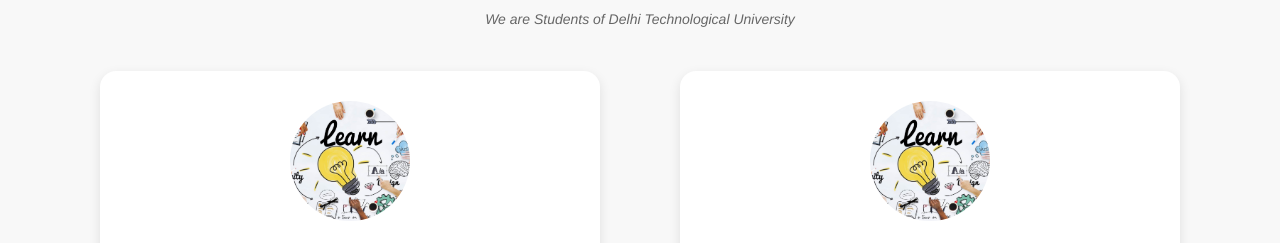
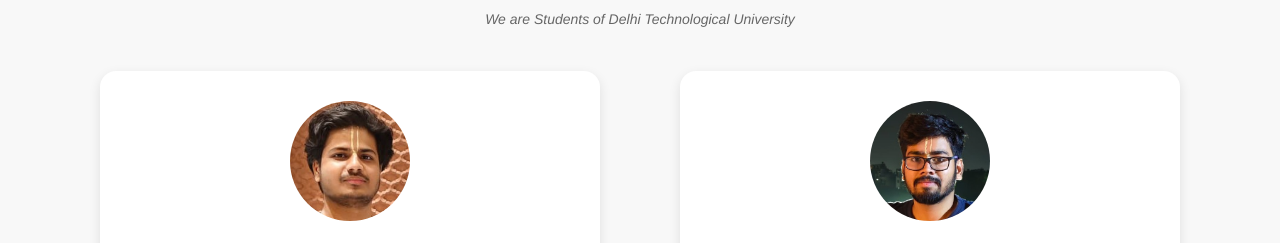
Before and after one commit to iiabhi/ngoconnect, a plain HTML site: page docs/index.html in a window 1280 px wide. Shown: the part 7903-8146 px from the top of the page. Drawn offline with nearby package versions, Linux system fonts and the light colour scheme.

Commit message:
update commit

```diff
--- a/docs/index.html
+++ b/docs/index.html
@@ -372,24 +372,26 @@ We are a donation platform designed to bridge the gap between kindness and actio
 
   <div class="team-cards">
     <div class="team-card">
-      <img src="raj3.jpg" alt="Abhishek">
+      <img src="images/xo.jpg" alt="Abhishek">
       <h3>ABHISHEK KUMAR</h3>
       <p>Lead Developer</p>
       <div class="social-icons">
         <a href="https://x.com/erenwasaplayer"><img src="https://cdn-icons-png.flaticon.com/512/733/733579.png" alt="Twitter"></a>
         <a href="https://www.instagram.com/abhi____.____"><img src="https://cdn-icons-png.flaticon.com/512/2111/2111463.png" alt="Instagram"></a>
-        <a href="https://discord.com/"><img src="https://cdn-icons-png.flaticon.com/512/5968/5968756.png" alt="Twitch"></a>
+        <a href="https://github.com/iiabhi" target="__main"><img src="https://cdn-icons-png.flaticon.com/512/733/733553.png" alt="GitHub"></a>
+
       </div>
     </div>
 
     <div class="team-card">
-      <img src="raj3.jpg" alt="Abhinav">
+      <img src="images/yo.jpg" alt="Abhinav">
       <h3>AAKASH CHAURASIA</h3>
       <p>Lead Co-ordinator</p>
       <div class="social-icons">
         <a href="https://twitter.com"><img src="https://cdn-icons-png.flaticon.com/512/733/733579.png" alt="Twitter"></a>
         <a href="https://instagram.com"><img src="https://cdn-icons-png.flaticon.com/512/2111/2111463.png" alt="Instagram"></a>
-        <a href="https://github.com"><img src="https://cdn-icons-png.flaticon.com/512/733/733553.png" alt="GitHub"></a>
+         <a href="https://discord.com/"><img src="https://cdn-icons-png.flaticon.com/512/5968/5968756.png" alt="Twitch"></a>
+
       </div>
     </div>
   </div>
```
Also changed, not shown: docs/images/xo.jpg (added), docs/images/yo.jpg (added).
